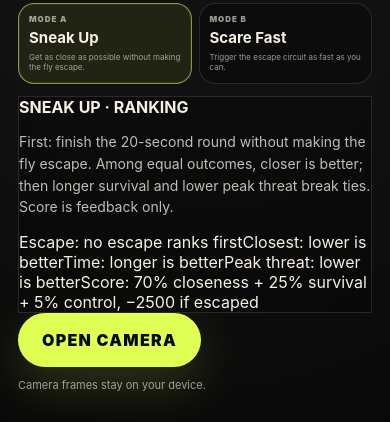
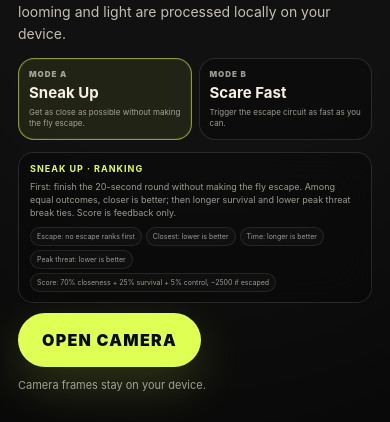
Before and after one commit to tubban1/fly-eye, a website built with Vite: page index.html in a window 390 px wide. Shown: the part 422-844 px from the top of the page. Built offline with nearby package versions, Linux system fonts and the light colour scheme; files whose address does not match are found by name.

Commit message:
style: add ranking explanations and game navigation

```diff
--- a/styles.css
+++ b/styles.css
@@ -300,3 +300,22 @@
   .viewer-rank-row{grid-template-columns:34px 1fr auto}
   .leaderboard-list{max-height:38dvh}
 }
+
+
+/* Game rules + navigation */
+.game-rules{margin:12px 0 14px;padding:12px 14px;border-radius:15px;background:rgba(8,8,8,.36)}
+.game-rules strong,.ranking-explainer strong{display:block;font-size:9px;letter-spacing:.11em;color:var(--acid)}
+.game-rules p,.ranking-explainer p{margin:6px 0 8px;font-size:10px;line-height:1.45;color:var(--muted)}
+.metric-chips{display:flex;gap:5px;flex-wrap:wrap}
+.metric-chips span{padding:5px 7px;border:1px solid rgba(255,255,255,.09);border-radius:999px;font-size:7.5px;color:var(--muted);background:rgba(255,255,255,.025)}
+.ranking-explainer{margin:12px 0;padding:12px;border:1px solid rgba(223,255,85,.12);border-radius:14px;background:rgba(223,255,85,.025)}
+.challenge-nav{display:flex;align-items:center;justify-content:space-between;gap:8px}
+.challenge-nav>span{font-size:8px}
+.switch-game-btn{border-color:rgba(223,255,85,.32);color:var(--acid)}
+@media(max-width:760px){
+  .game-rules{padding:10px 11px;margin:9px 0 10px}
+  .game-rules p,.ranking-explainer p{font-size:9px}
+  .metric-chips{gap:4px}
+  .metric-chips span{font-size:7px;padding:4px 6px}
+  .result-actions .switch-game-btn{order:-1;flex-basis:100%}
+}
```
